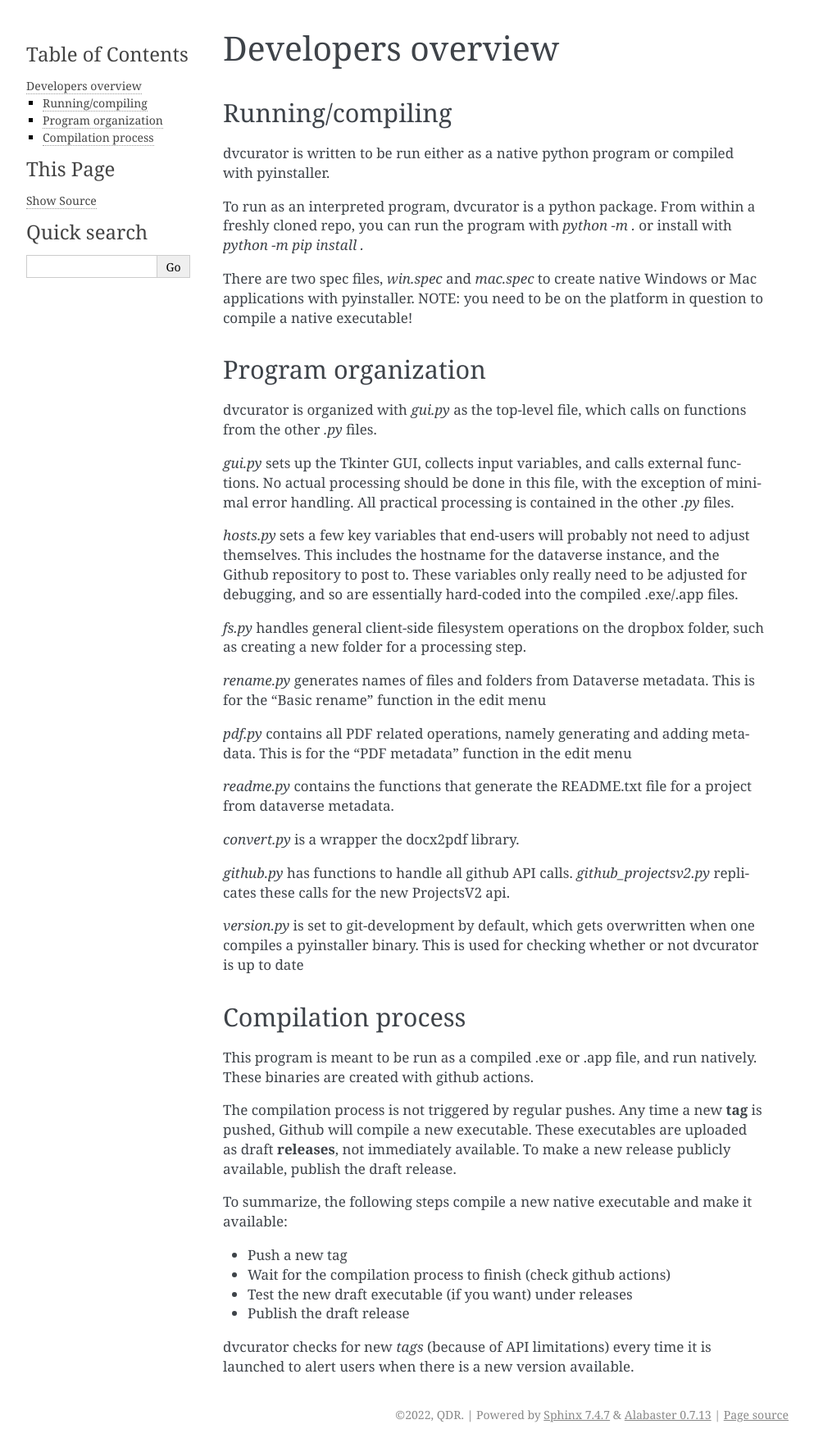
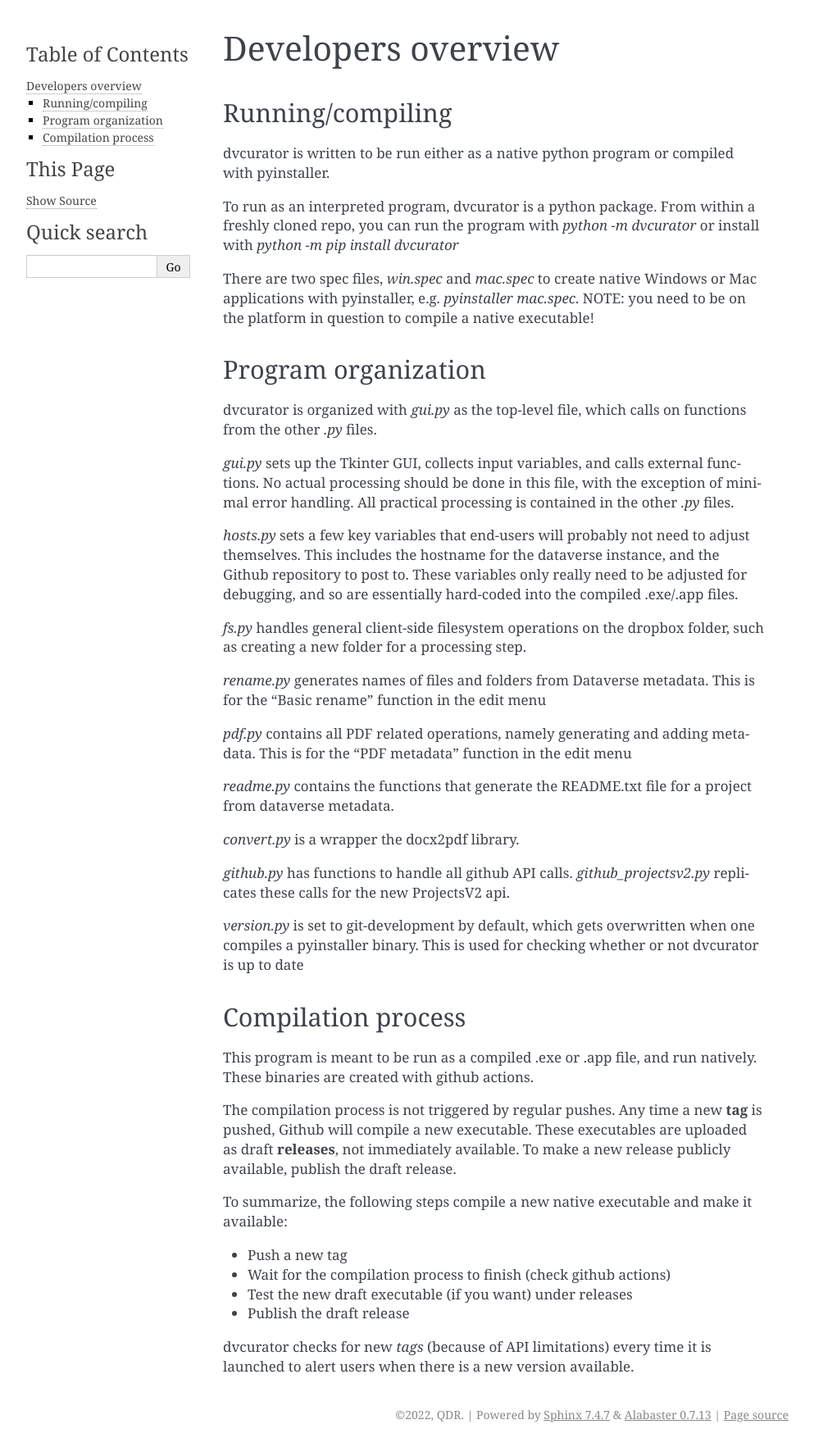
Before and after one commit to QualitativeDataRepository/dvcurator-python, a Sphinx documentation site: the page built from docs/dev.rst, in a window 1280 px wide. Shown: the whole page at 82% size, without its empty margins (148-1141 px from the left). Built offline with Sphinx 7.4.7, drawn with Linux system fonts in a browser that asks for light colours.

Commit message:
correcting dev instructions

```diff
--- a/docs/dev.rst
+++ b/docs/dev.rst
@@ -6,9 +6,9 @@ Running/compiling
 
 dvcurator is written to be run either as a native python program or compiled with pyinstaller.
 
-To run as an interpreted program, dvcurator is a python package. From within a freshly cloned repo, you can run the program with `python -m .` or install with `python -m pip install .`
+To run as an interpreted program, dvcurator is a python package. From within a freshly cloned repo, you can run the program with `python -m dvcurator` or install with `python -m pip install dvcurator`
 
-There are two spec files, `win.spec` and `mac.spec` to create native Windows or Mac applications with pyinstaller. NOTE: you need to be on the platform in question to compile a native executable!
+There are two spec files, `win.spec` and `mac.spec` to create native Windows or Mac applications with pyinstaller, e.g. `pyinstaller mac.spec`. NOTE: you need to be on the platform in question to compile a native executable!
 
 Program organization
 ====================
```
